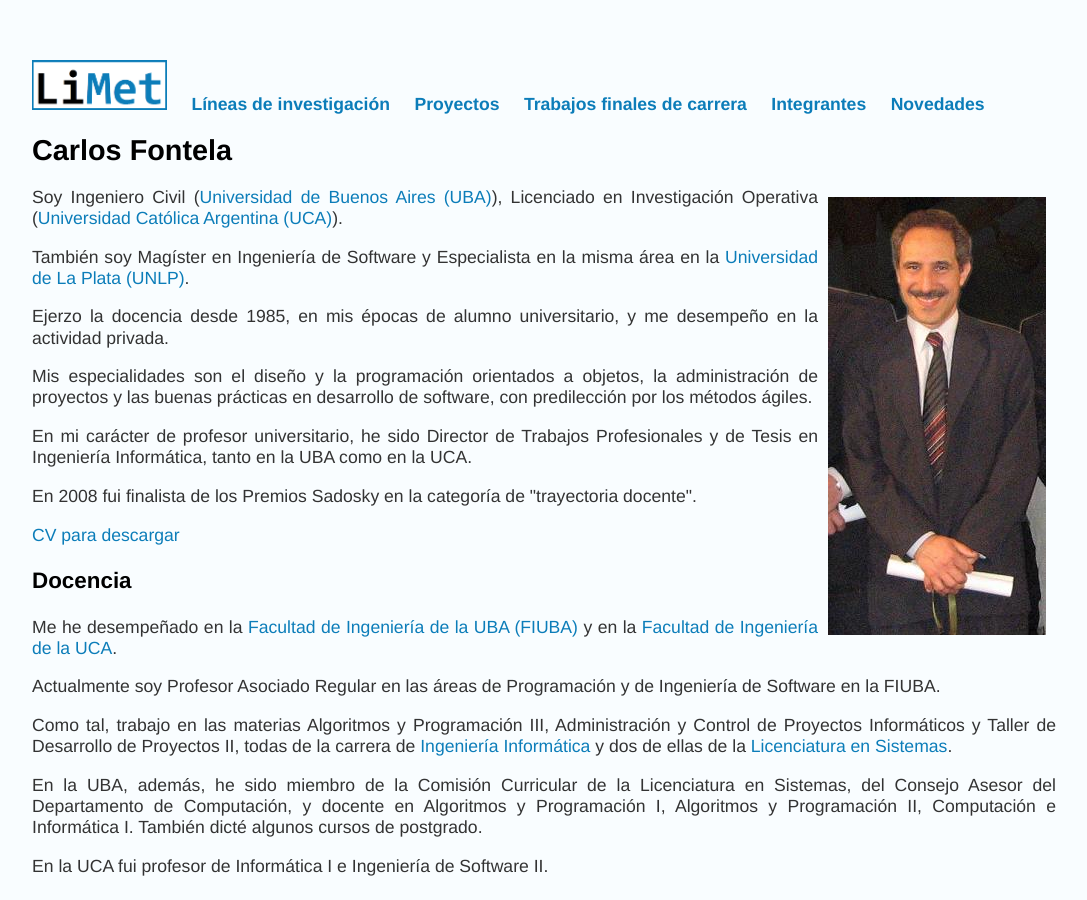
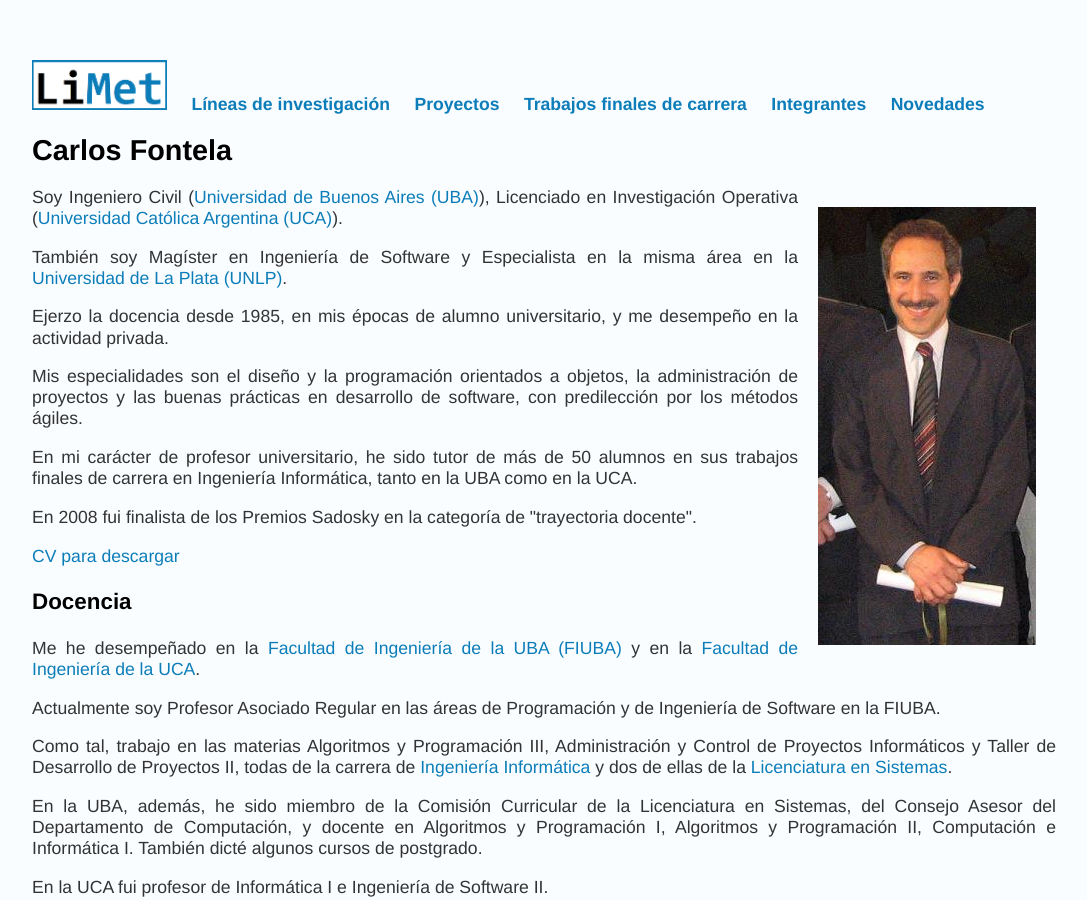
Before and after one commit to limetfiuba/limetfiuba.github.io, a Jekyll site: the page built from integrantes/carlosfontela.html, in a window 1280 px wide and 900 px high. Shown: the whole window, without its empty margins (96-1183 px from the left). Built offline with Jekyll 4.4.1, drawn with Linux system fonts in a browser that asks for light colours.

Commit message:
Update carlosfontela.html

```diff
--- a/integrantes/carlosfontela.html
+++ b/integrantes/carlosfontela.html
@@ -4,13 +4,13 @@ title: LiMet | Carlos Fontela
 ---
 <h1>Carlos Fontela</h1>
 
-<img src="CarlosFontela.jpg" align=right style="margin: 10px"></img>
+<img src="CarlosFontela.jpg" align=right style="margin: 20px"></img>
 
 <p>Soy Ingeniero Civil (<a href="http://www.fi.uba.ar/">Universidad de Buenos Aires (UBA)</a>), Licenciado en Investigación Operativa (<a href="http://www.uca.edu.ar/index.php/home/index/es/universidad/facultades/buenos-aires/ingenieria">Universidad Católica Argentina (UCA)</a>).</p>
 <p>También soy Magíster en Ingeniería de Software y Especialista en la misma área en la <a href="http://www.info.unlp.edu.ar/">Universidad de La Plata (UNLP)</a>.</p>
 <p>Ejerzo la docencia desde 1985, en mis épocas de alumno universitario, y me desempeño en la actividad privada.</p>
 <p>Mis especialidades son el diseño y la programación orientados a objetos, la administración de proyectos y las buenas prácticas en desarrollo de software, con predilección por los métodos ágiles.</p>
-<p>En mi carácter de profesor universitario, he sido Director de Trabajos Profesionales y de Tesis en Ingeniería Informática, tanto en la UBA como en la UCA.
+<p>En mi carácter de profesor universitario, he sido tutor de más de 50 alumnos en sus trabajos finales de carrera en Ingeniería Informática, tanto en la UBA como en la UCA.
 <p>En 2008 fui finalista de los Premios Sadosky en la categoría de "trayectoria docente".</p>
 <p><a href="CVCarlosFontela.pdf">CV para descargar</a></p>
 
```
